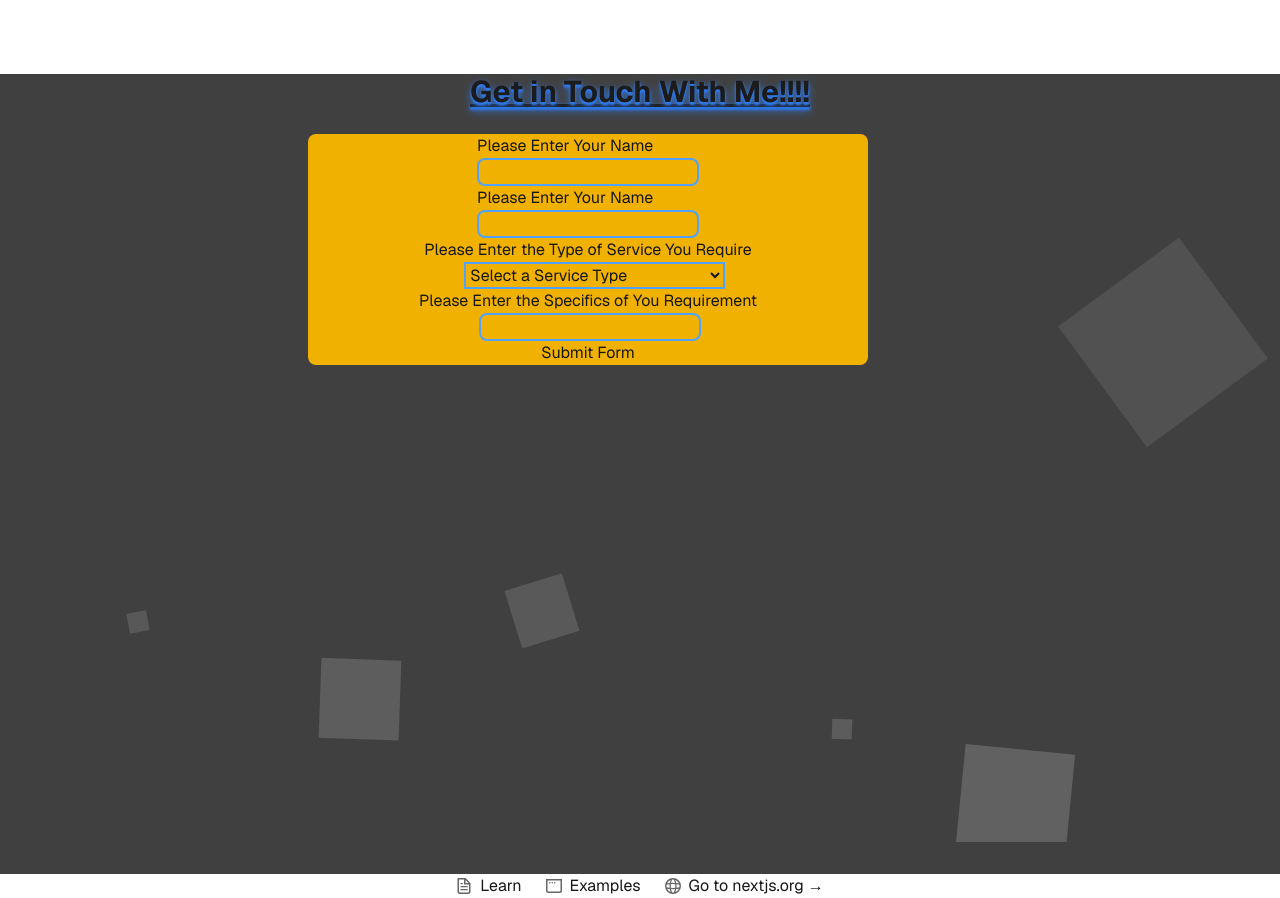
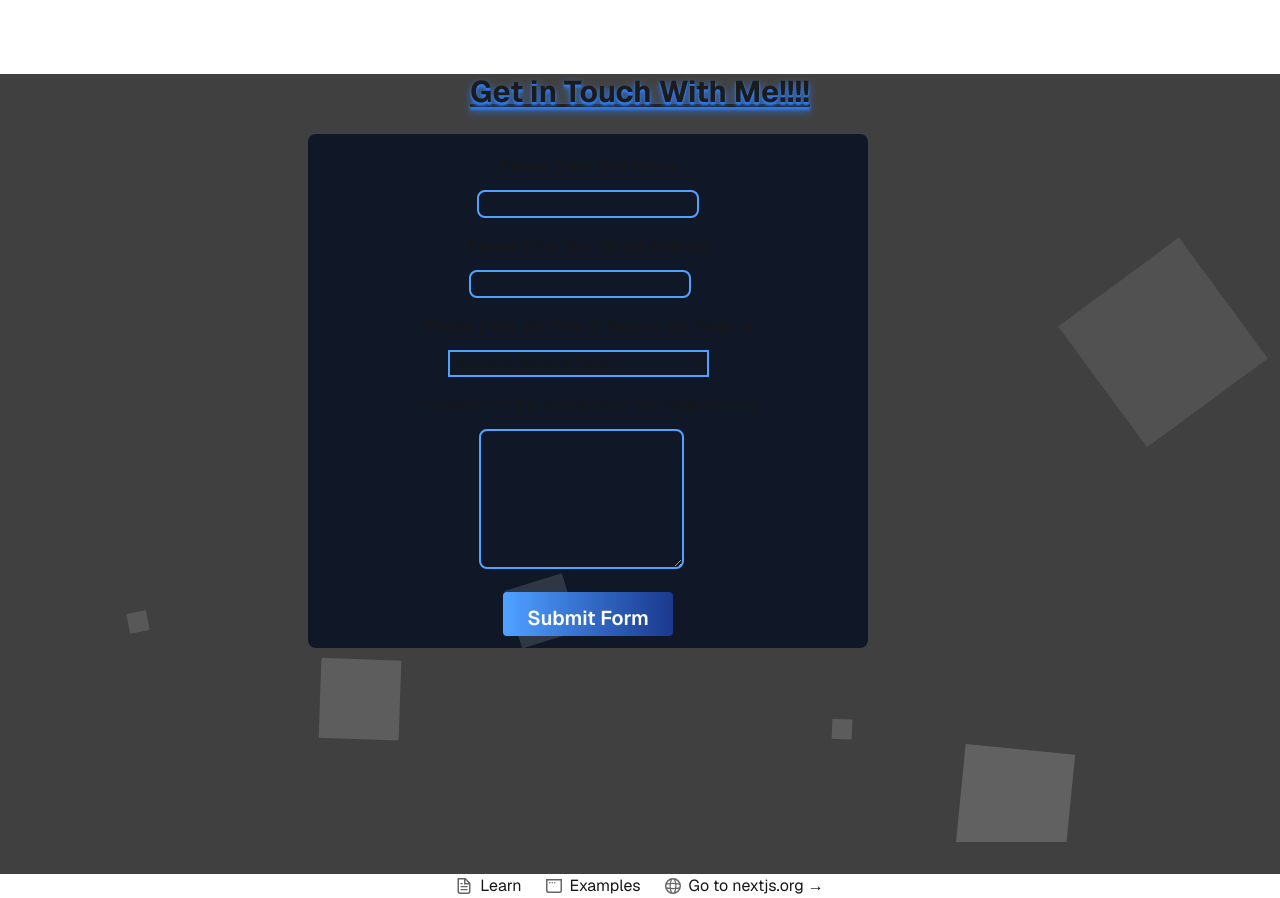
Before and after one commit to KamizCoding/MyPortfolio, a Next.js app: page / in a window 1280 px wide. Shown: the part 3340-4238 px from the top of the page. Built offline with nearby package versions, Linux system fonts and the light colour scheme.

Commit message:
Styled The Contact Form!!! 🥻

```diff
--- a/src/app/sections/contacts.jsx
+++ b/src/app/sections/contacts.jsx
@@ -25,23 +25,22 @@ export default function ContactPage() {
         }
     }
 
-
     return (
         <div className="flex flex-col bg-neutral-700 min-h-screen font-sans">
             <h1 className="flex justify-center text-3xl font-bold underline text-shadow-lg text-shadow-blue-500 animate-pulse">Get in Touch With Me!!!!</h1>
             <>
-                <form onSubmit={handleSubmit} className="bg-yellow-500 flex flex-col rounded-lg w-140 items-center ml-77 mt-6">
-                    <div>
-                        <h3>Please Enter Your Name</h3>
-                        <input type="text" name="name" className="border-2 border-blue-400 rounded-lg" ></input>
+                <form onSubmit={handleSubmit} className="bg-gray-900 flex flex-col rounded-lg w-140 items-center ml-77 mt-6 gap-4">
+                    <div className="flex flex-col mt-5">
+                        <h3 className="flex justify-center">Please Enter Your Name</h3>
+                        <input type="text" name="name" className="border-2 border-blue-400 rounded-lg mt-3" ></input>
                     </div>
                     <div>
-                        <h3>Please Enter Your Name</h3>
-                        <input type="text" name="email"  className="border-2 border-blue-400 rounded-lg"></input>
+                        <h3 className="flex justify-center">Please Enter Your Gmail Address</h3>
+                        <input type="text" name="email" className="border-2 border-blue-400 rounded-lg mt-3"></input>
                     </div>
                     <div>
-                        <h3>Please Enter the Type of Service You Require</h3>
-                        <select name="category" className="border-2 border-blue-400 ml-10">
+                        <h3 className="flex justify-center">Please Enter the Type of Service You Require</h3>
+                        <select name="category" className="border-2 border-blue-400 ml-6 mt-3">
                             <option value="">Select a Service Type</option>
                             <option value="FrontEnd Development"> Front End Development</option>
                             <option value="BackEnd Development"> Back End Development</option>
@@ -52,10 +51,14 @@ export default function ContactPage() {
                         </select>
                     </div>
                     <div>
-                        <h3>Please Enter the Specifics of You Requirement</h3>
-                        <input type="text" name="message"  className="border-2 border-blue-400 rounded-lg ml-15"></input>
+                        <h3 className="flex justiyf-center">Please Enter the Specifics of You Requirement</h3>
+                        <textarea name="message" className="border-2 border-blue-400 rounded-lg ml-15 h-35 mt-3"></textarea>
                     </div>
-                    <button type="submit">Submit Form</button>
+                    <button className="relative group overflow-hidden py-1 px-6 rounded text-white font-semibold transition-all duration-300 cursor-pointer mb-3" type="submit">
+                        <span className="absolute inset-0 bg-gradient-to-r from-blue-400 to-blue-900 opacity-100 group-hover:opacity-0 transition-opacity duration-500"></span>
+                        <span className="absolute inset-0 bg-gradient-to-r from-blue-900 to-blue-400 opacity-0 group-hover:opacity-100 transition-opacity duration-500"></span>
+                        <span className="flex relative z-10 gap-2 pt-2 text-xl">Submit Form</span>
+                    </button>
                 </form>
             </>
         </div>
```
